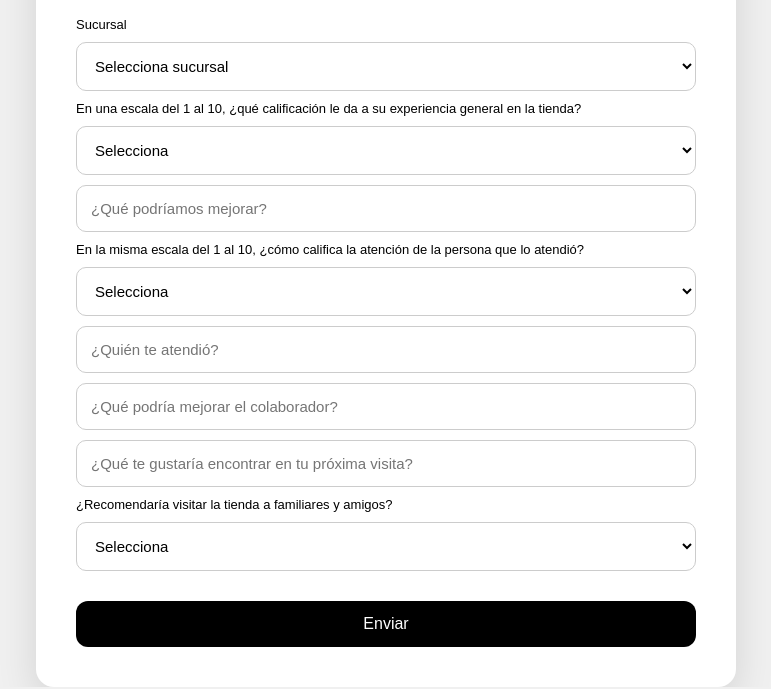
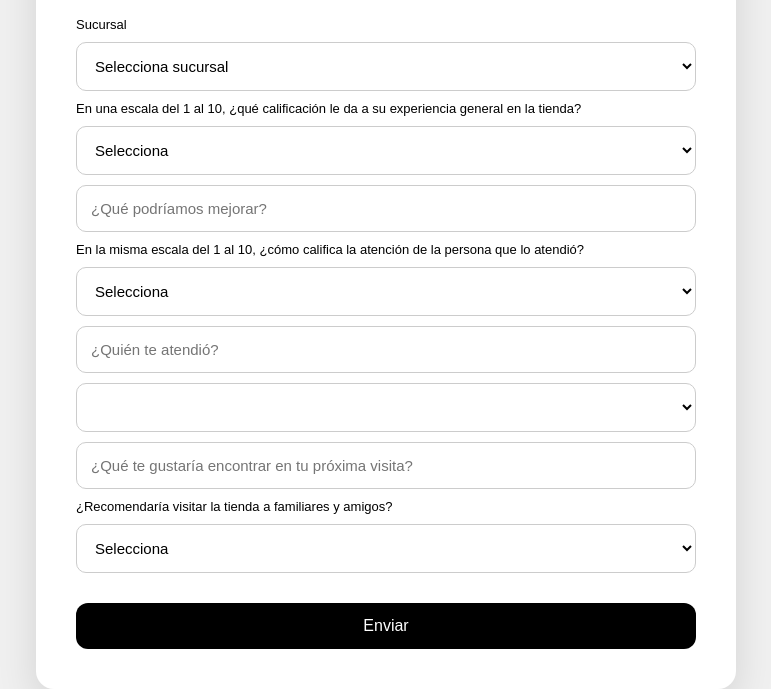
Before and after one commit to datagrupola/La-Rousse-Encuesta-Sucursal, a plain HTML site: page index.html in a window 1280 px wide. Shown: the part 189-878 px from the top of the page, without its empty margins (254-1025 px from the left). Drawn offline with Linux system fonts and the light colour scheme.

Commit message:
Update index.html

```diff
--- a/index.html
+++ b/index.html
@@ -70,7 +70,15 @@
     </select>
 
     <input name="colaborador" placeholder="¿Quién te atendió?" required>
-    <input name="comentario_atencion" placeholder="¿Qué podría mejorar el colaborador?">
+    <select name="¿Qué podría mejorar el colaborador?" required>
+      <option value=""></option>
+      <option value="Amabilidad ">Amabilidad </option>
+      <option value="Imagen">Imagen</option>
+      <option value="Disposición">Disposición</option>
+      <option value="Sonrisa">Sonrisa</option>
+      <option value="Actitud">Actitud</option>
+    </select>
+
 
     <!-- PRODUCTOS -->
     <input name="productos_deseados" placeholder="¿Qué te gustaría encontrar en tu próxima visita?">
```
